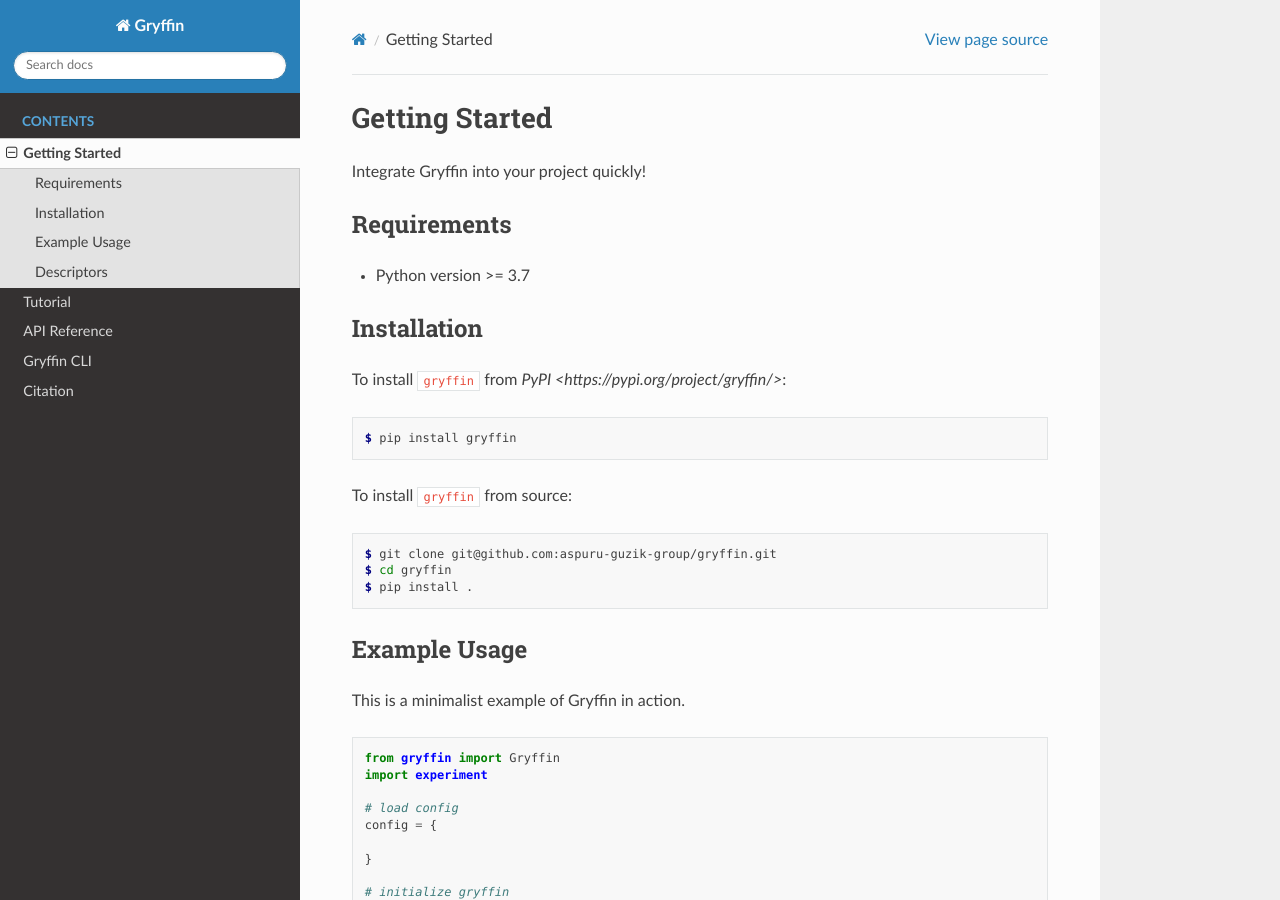
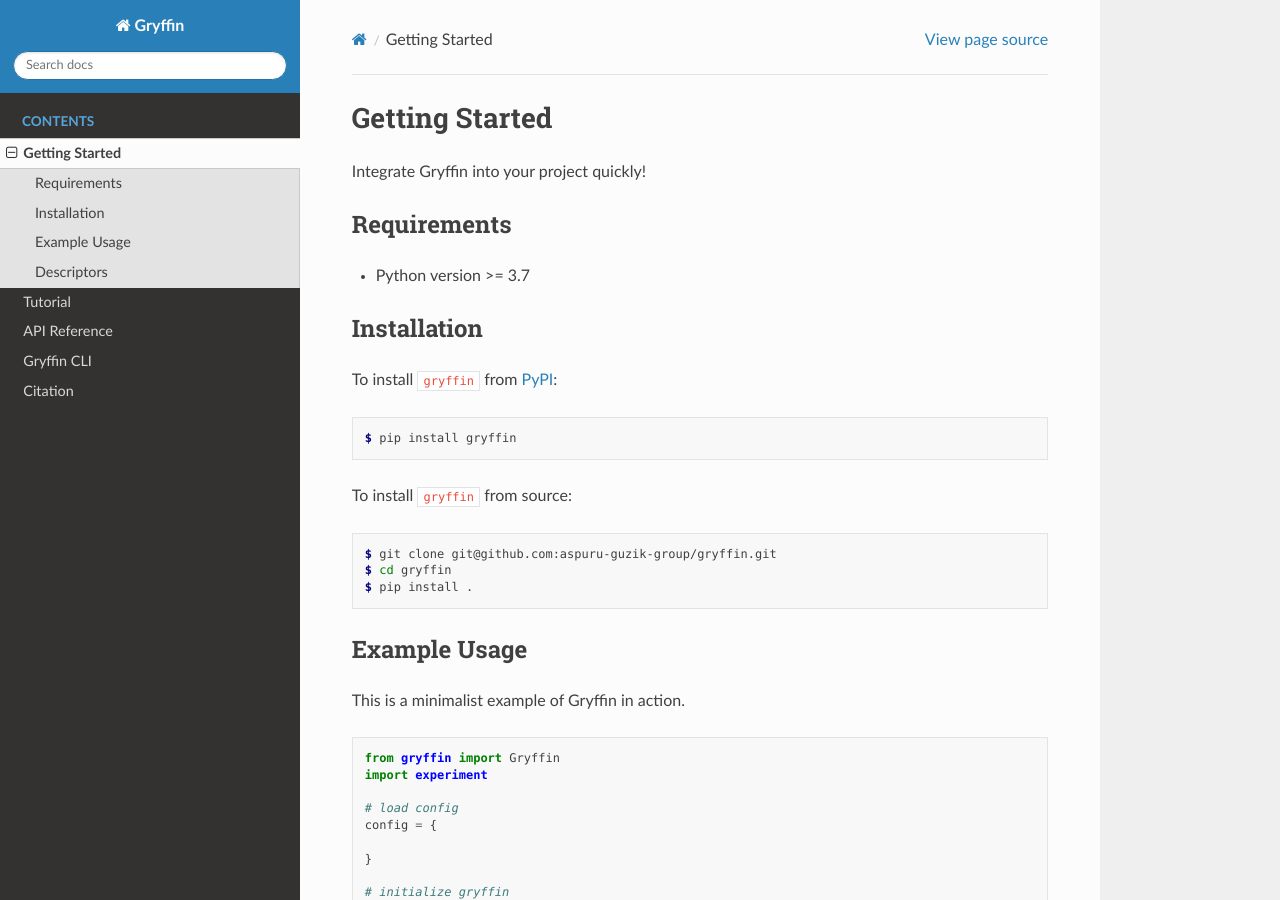
Before and after one commit to aspuru-guzik-group/gryffin, a Sphinx documentation site: the page built from docs/source/getting_started.rst, in a window 1280 px wide and 900 px high. Built offline with Sphinx 7.4.7 and the Read the Docs theme 2.0.0, drawn with Linux system fonts in a browser that asks for light colours.

Commit message:
Add missing underscore to link

```diff
--- a/docs/source/getting_started.rst
+++ b/docs/source/getting_started.rst
@@ -13,7 +13,7 @@ Requirements
 Installation
 ------------
 
-To install ``gryffin`` from `PyPI <https://pypi.org/project/gryffin/>`:
+To install ``gryffin`` from `PyPI <https://pypi.org/project/gryffin/>`_:
 
 .. code-block:: console
 
```
